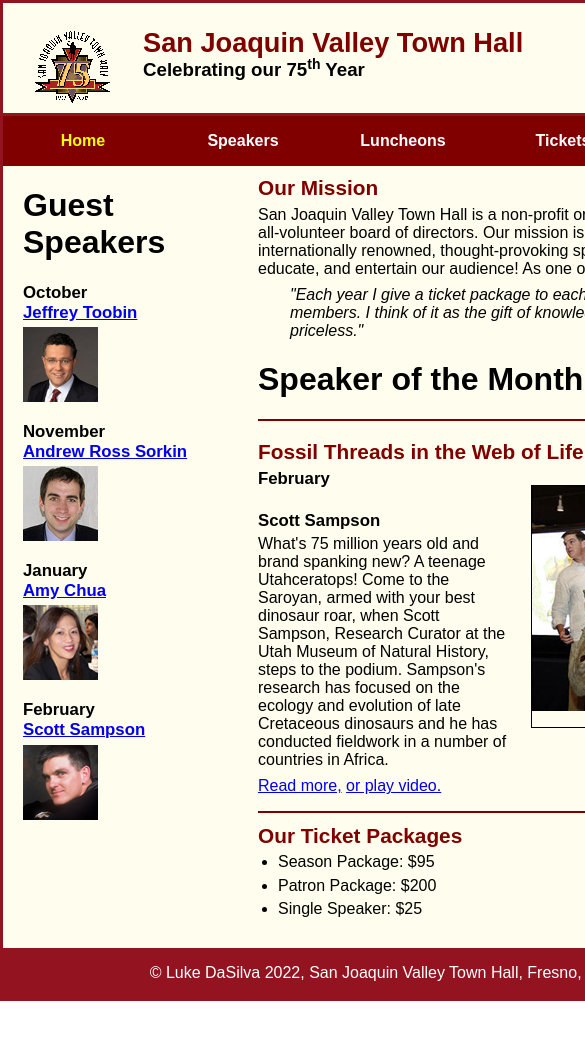
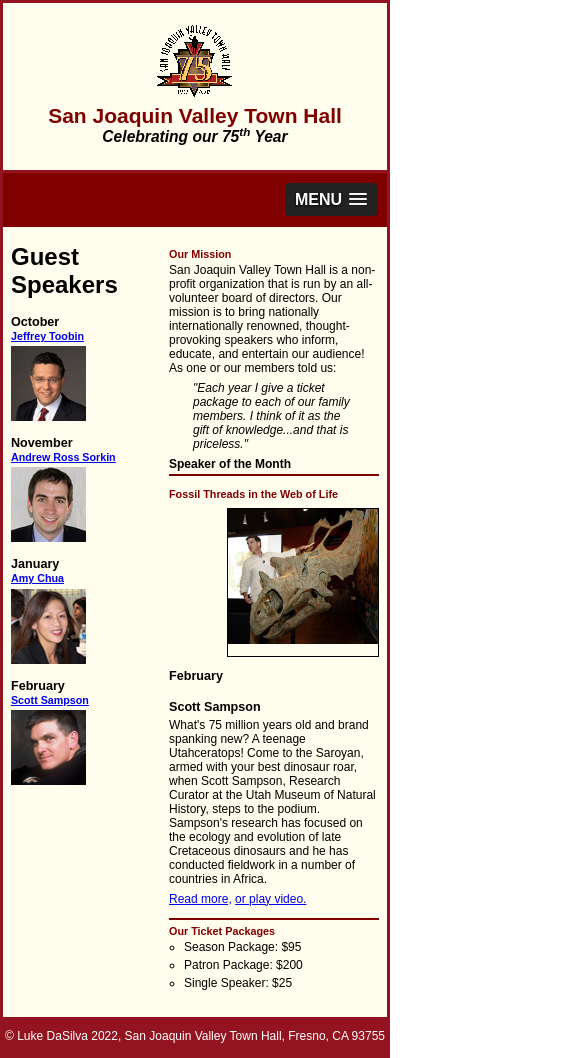
Before and after one commit to lad5/A15, a plain HTML site: page index.html in a window 390 px wide. Shown: the top 1058 px of the page, 585 px wide, since content can reach past the window. Before the commit the page ends 1001 px from the top, so only its background shows below. Drawn offline with nearby package versions, Linux system fonts and the light colour scheme.

Commit message:
Submission

```diff
--- a/index.html
+++ b/index.html
@@ -3,10 +3,19 @@
 
 <head>
 	<meta charset="utf-8">
+	<meta name="viewport" content="width=device-width, initial-scale=1">
 	<title>San Joaquin Valley Town Hall</title>
 	<link rel="shortcut icon" href="images/favicon.ico">
 	<link rel="stylesheet" href="styles/normalize.css">
 	<link rel="stylesheet" href="styles/main.css">
+	<link rel="stylesheet" href="styles/slicknav.css">
+	<script src="https://code.jquery.com/jquery-3.6.0.min.js"></script>
+	<script src="js/jquery.slicknav.min.js"></script>
+	<script>
+		$(document).ready(function(){
+			$('#nav_menu').slicknav({prependTo:"#mobile_menu"});
+		});
+	</script>
 </head>
 
 <body>
@@ -15,6 +24,7 @@
 		<h2>San Joaquin Valley Town Hall</h2>
 		<h3>Celebrating our <span class="shadow">75<sup>th</sup></span> Year</h3>
 	</header>
+	<nav id="mobile_menu"></nav>
 	<nav id="nav_menu">
 		<ul>
 			<li><a href="index.html" class="current">Home</a></li>
--- a/styles/main.css
+++ b/styles/main.css
@@ -3,94 +3,102 @@
 /* the styles for the elements */
 body {
     font-family: Arial, Helvetica, sans-serif;
-    font-size: 100%;
-	width: 800px;
-	margin-top: 0;
-	margin-bottom: 0;
-	margin-left: auto;
-	margin-right: auto;
-	border-style: solid;
-	border-color: #931420;
-	border-width: 3px;
+    font-size: 98%;
+    max-width: 960px;
+    margin: 0 auto;
+    border: 3px solid #931420;
     background-color: #fffded;
 }
+a:focus, a:hover {
+    font-style: italic;
+}
 body section {
-	width: 525px;
+    width: 54.6875%;
     float: right;
-	padding-left: 20px;
-	padding-right: 20px;
-	padding-bottom: 20px;
+    padding: 0 2.08333% 20px 2.80333%;
 }
-
-body aside {
-	width: 215px;
-	float: right;
-	padding-left: 20px;
-	padding-bottom: 20px;
+section h1 {
+    font-size: 150%;
+    padding: .5em 0 .25em 0;
+    margin: 0;
+}
+section h2 {
+    color: #800000;
+    font-size: 130%;
+    padding: .5em 0 .25em 0;
+}
+section p {
+    padding-bottom: .5em;
+}
+section blockquote {
+    padding: 0 2em;
+    font-style: italic;
+}
+section ul {
+    padding: 0 0 .25em 1.25em;
+    list-style-type: circle;
+}
+section li {
+    padding-bottom: .35em;
 }
 
 /* aside */
+
+aside {
+    width: 22.39583%;
+    float: right;
+    padding: 0 0 20px 2.08333%;
+}
+aside h2 {
+    color: #800000;
+    font-size: 130%;
+    padding: .5em 0 .25em 0;
+}
 aside h3 {
     font-size: 105%;
     padding-bottom: .25em;
 }
-
 aside img {
     padding-bottom: 1em;
 }
 
 /* article */
 article {
-	padding-top: .5em;
-	padding-bottom: .5em;
-	border-top: 2px;
-	border-bottom: 2px;
-	border-color: #800000;
-	border-top-style: solid;
-	border-bottom-style: solid;
+    padding: .5em 0;
+    border-top: 2px solid #800000;
+    border-bottom: 2px solid #800000;
 }
-
-article h1 {
-	font-size: 150%;
-	padding-top: .5em;
-	padding-bottom: .25em;
-	margin-top: 0px;
-	margin-bottom: 0px;
+article h2 {
+    padding-top: 0;
 }
-
-article h2 {
-	padding-top: 0px;
-}
-
 article h3 {
     font-size: 105%;
     padding-bottom: .25em;
 }
-
 article img {
     float: right;
-	margin-top: 1em;
-	margin-bottom: 1em;
-	margin-left: 1em;
+    margin: .5em 0 1em 1em;
+    max-width: 40%;
+    min-width: 150px;
     border: 1px solid black;
 }
 
 /* the styles for the header */
+header {
+    padding: 1.5em 0 2em 0;
+    border-bottom: 3px solid #931420;
+}
+header h2 {
+    font-size: 175%;
+    color: #800000;
+}
+header h3 {
+    font-size: 130%;
+    font-style: italic;
+}
 header img {
     float: left;
-	padding-left: 30px;
-	padding-right: 30px;
-}
-header h2 {
-	font-size: 170%;
-	color: #800000;
-}
-header {
-	border-bottom-style: solid;
-	border-color: #931420;
-	border-width: 3px;
-	padding-top: 1.5em;
-	padding-bottom: 2em;
+    padding: 0 3.125%;
 }
 
 /* the styles for the section */
@@ -129,22 +137,23 @@
 	font-style: italic;
 }
 
+/* nav menu */
 
 #nav_menu ul {
-	position: relative;
-	list-style: none;
+    list-style-type: none;
     margin: 0;
     padding: 0;
+    position: relative;
 }
 #nav_menu ul li {
     float: left;
+    width: 20%;
 }
 #nav_menu ul li a {
-	text-decoration: none;
     display: block;
-	width: 160px;
     text-align: center;
     padding: 1em 0;
+    text-decoration: none;
     background-color: #800000;
     color: white;
     font-weight: bold;
@@ -155,29 +164,91 @@
 #nav_menu ul ul {
     display: none;
     position: absolute;
+    width: 100%;
     top: 100%;
 }
-#nav_menu ul li ul li {
+#nav_menu ul ul li {
     float: none;
 }
 #nav_menu ul li:hover > ul {
     display: block;
 }
 #nav_menu > ul::after {
+    content: "";
 	clear: both;
-	content: "";
 	display: block;
 }
 
 /* the styles for the footer */
+footer {
+    background-color: #931420;
+    clear: both;
+}
 footer p {
     text-align: center;
-	color: #ffffff;
-	padding-top: 1em;
-	padding-bottom: 1em;
+    color: white;
+    padding: 1em 0;
 }
-footer {
-	clear: right;
-	background-color: #931420
+#mobile_menu {
+    display: none;
 }
 * {margin: 0; padding: 0;}
+
+/*Media query for width < 640 px*/
+@media only screen and (max-width: 640px) {
+    #nav_menu {
+        display: none;
+   }
+    #mobile_menu {
+        display: block;
+   }
+    .slicknav_menu {
+        background-color: #800000 !important;
+   }
+    aside h3 a {
+       font-size: 85%;
+   }
+    section h1 {
+       font-size: 125%;
+   }
+    section h2, aside h2 {
+       font-size: 110%;
+   }
+}
+/*Query for width< 530px*/
+@media only screen and (max-width: 530px) {
+    header img {
+       float: none;
+   }
+    header {
+       text-align: center;
+   }
+    body {
+       font-size: 75%;
+   }
+    section img {
+       max-width: 30%;
+   }
+    section, aside {
+        float: none;
+        width: 95.93334%;
+   }
+    aside {
+       padding: 0 2.08333% 20px 2.08333%;
+   }
+    section h1 {
+        font-size: 100%;
+   }
+    section h2, aside h2 {
+       font-size: 90%;
+   }
+    #twoColumn {
+        column-count: 2;
+   }
+}
+/*Query for width < 313px*/
+@media only screen and (max-width: 313px) {
+    html {
+       font-size: 90%;
+   }
+}
```
Lines whose indentation alone changed are shown as unchanged.
